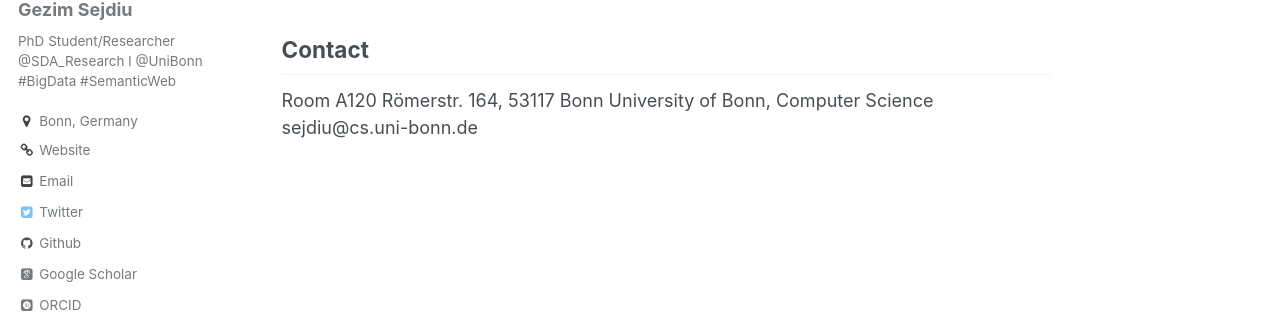
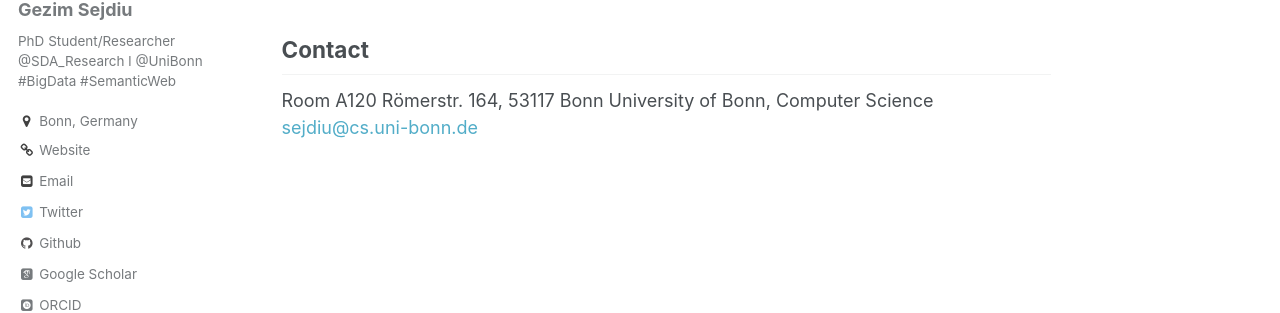
Before and after one commit to GezimSejdiu/gezimsejdiu.github.io, a Jekyll site: the page built from _pages/about.md, in a window 1280 px wide. Shown: the part 304-617 px from the top of the page. Built offline with Jekyll 4.4.1, drawn with Linux system fonts in a browser that asks for light colours; some web fonts are replaced.

Commit message:
Update about.md

```diff
--- a/_pages/about.md
+++ b/_pages/about.md
@@ -15,4 +15,4 @@ I am a PhD Student & Research Associate at the [University of Bonn](https://www.
 Room A120
 Römerstr. 164, 53117 Bonn
 University of Bonn, Computer Science
-sejdiu@cs.uni-bonn.de
+<sejdiu@cs.uni-bonn.de>
```
